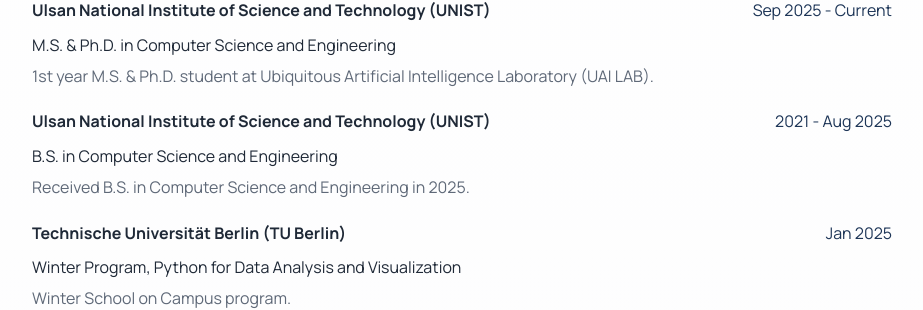
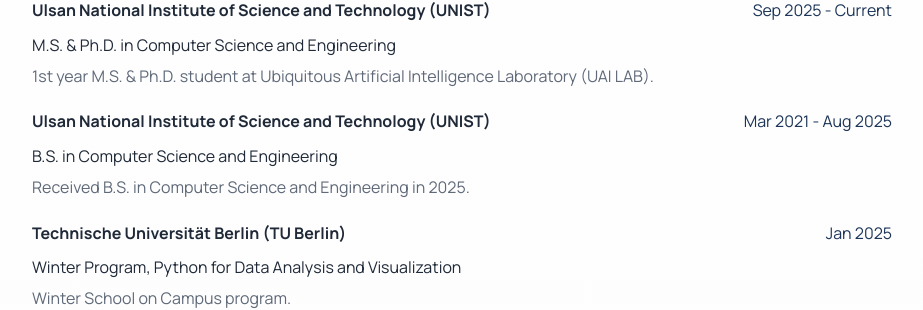
Before and after one commit to ahin-page/ahin-page.github.io, a Jekyll site: the page built from index.md, in a window 1280 px wide and 900 px high, scrolled down 745 px. Shown: the part 150-460 px from the top of the window, without its empty margins (178-1101 px from the left). Built offline with Jekyll 4.4.1, drawn with Linux system fonts in a browser that asks for light colours.

Commit message:
modify education

```diff
--- a/_data/resume.yml
+++ b/_data/resume.yml
@@ -6,7 +6,7 @@ education:
     detail: 1st year M.S. & Ph.D. student at Ubiquitous Artificial Intelligence Laboratory (UAI LAB).
   - title: B.S. in Computer Science and Engineering
     organization: Ulsan National Institute of Science and Technology (UNIST)
-    period: 2021 - Aug 2025
+    period: Mar 2021 - Aug 2025
     order: 202508
     detail: Received B.S. in Computer Science and Engineering in 2025.
   - title: Winter Program, Python for Data Analysis and Visualization
```
